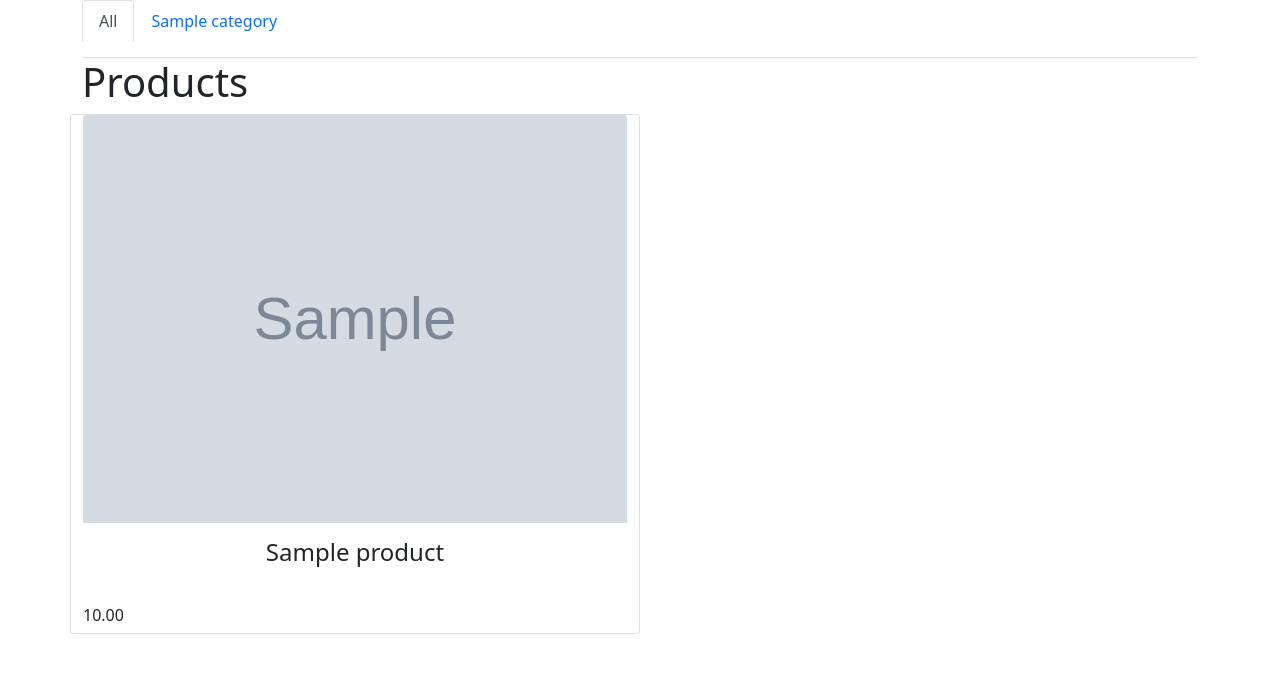
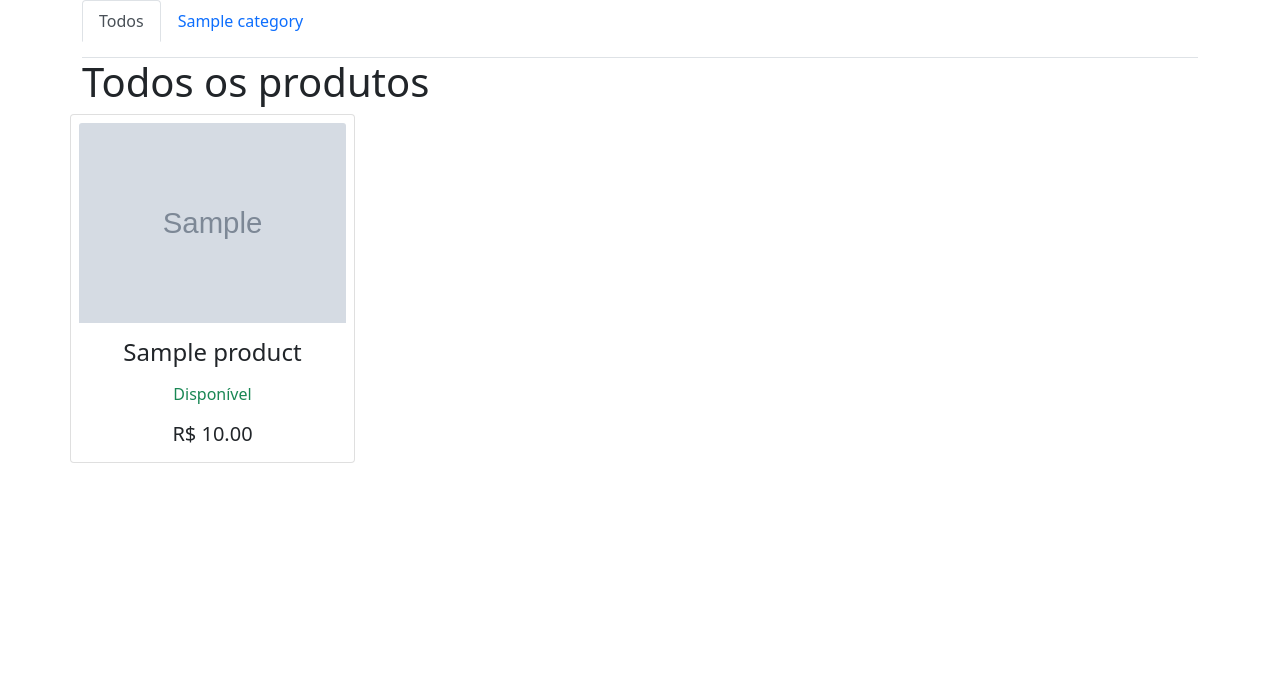
Before and after one commit to mateus-rodriguess/interactive-menu, a Django app: page / in a window 1280 px wide. Shown: the part 56-729 px from the top of the page. Run offline with Django 3.2, Linux system fonts and the light colour scheme; tables that the repository leaves empty hold one stand-in row (values such as "Sample post"); grey boxes marked "Sample" are stand-in pictures; some libraries are stand-ins or nearby versions.

Commit message:
changes in products' images style and other
adc R$ na frente do preço, acrescentado status de disponivel no produto pra testar

```diff
--- a/apps/menu/templates/menu/product/list.html
+++ b/apps/menu/templates/menu/product/list.html
@@ -1,7 +1,7 @@
 {% extends "base.html" %}
 {% load static %}
 {% block title %}
-        {% if category %}{{ category.name }}{% else %}Products{% endif %}
+        {% if category %}{{ category.name }}{% else %}Produtos{% endif %}
 {% endblock %}
 
 {% block content %}
@@ -10,7 +10,7 @@
 
             <ul class="nav nav-tabs">
                 <li class="nav-item" {% if not category %} class="selected" {% endif %}>
-                    <a class="nav-link active white-text" href="{% url "product_list" %}">All</a>
+                    <a class="nav-link active white-text" href="{% url "product_list" %}">Todos</a>
                 </li>
 
                 {% for c in categories %}
@@ -23,13 +23,13 @@
           </div>
 
             <h1>
-                {% if category %}{{ category.name }}{% else %} Products
+                {% if category %}{{ category.name }}{% else %} Todos os produtos
                 {% endif %}
             </h1>
 
             {% for product in products %}
-                <div class="col-6 card card-personal mb-2">
-                    <div class="view card-title">
+            <div class="col-md-3 card card-personal mb-2 me-3 p-2">
+                <div class="view card-title d-flex justify-content-center">
                     <a href="{{ product.get_absolute_url }}">
                         <img class="img-fluid card-img-top"
                         src=" {% if product.image %}{{ product.image.url }} {% else %} {% static "img/feijãotropero.png" %} {% endif %}">
@@ -37,12 +37,13 @@
                 </div>
                 <a class="btn btn-outline-white btn-md waves-effect card-meta" href="{{ product.get_absolute_url }}">
                     <h4 class="card-title white-text">{{ product.name }}</h4></a>
-                    <br>
-                    <h6 class="card-title"> {{ product.price }} </h6>
+                    {%if product.available %}
+                        <p class="text-success d-flex justify-content-center">Disponível</p>
+                    {%endif%}
+                        <h5 class="card-title d-flex justify-content-center"> R$ {{ product.price }} </h5>
 
                     </div>
             {% endfor %}
 
-
     </div>
 {% endblock %}
--- a/static/css/style.css
+++ b/static/css/style.css
@@ -1,3 +1,7 @@
 .body{
     background-color: blue;
 }
+
+.card-img-top{
+    max-width: 290px;
+}
--- a/templates/base.html
+++ b/templates/base.html
@@ -7,8 +7,8 @@
     <meta charset="utf-8">
     <meta name="viewport" content="width=device-width, initial-scale=1, shrink-to-fit=no">
     <!--Custom css-->
+    <link rel="stylesheet" type="text/css" href="{% static 'css/bootstrap.css' %}">
     <link rel="stylesheet" type="text/css" href="{% static 'css/style.css' %}">
-    <link rel="stylesheet" type="text/css" href="{% static 'css/bootstrap.css' %}">
 
     <title>{% block title %}{% endblock title %}</title>
 
```
Also changed, not shown: media/products/images/2021/09/09/1.png (added). Lines whose indentation alone changed are shown as unchanged.
